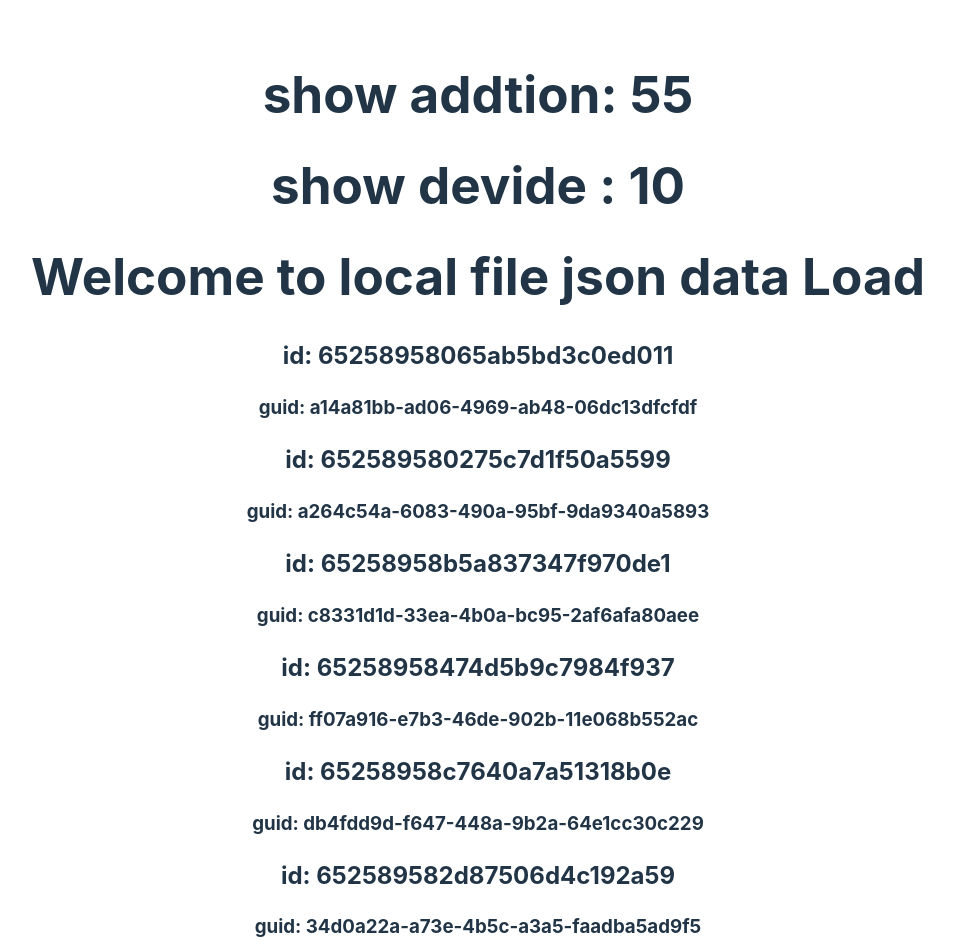
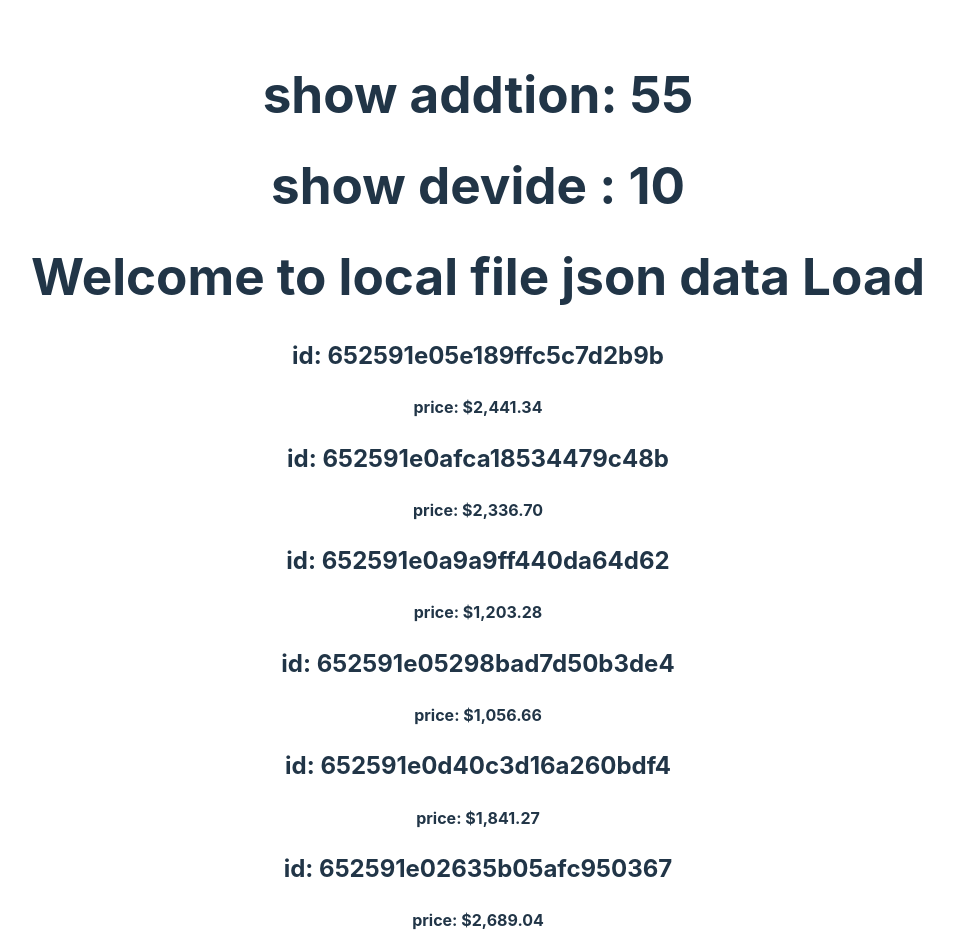
Before and after one commit to asib11/react-bootcamp, a React (Vite) app in the folder react-core/: page / in a window 1280 px wide. Shown: the top 952 px of the page, without its empty margins (162-1115 px from the left). Built offline with nearby package versions, Linux system fonts and the light colour scheme.

Commit message:
fetch data from local json file

```diff
--- a/react-core/public/data.json
+++ b/react-core/public/data.json
@@ -1,37 +1,37 @@
 [
     {
-      "id": "65258958065ab5bd3c0ed011",
-      "index": 0,
-      "guid": "a14a81bb-ad06-4969-ab48-06dc13dfcfdf"
+      "id": "652591e05e189ffc5c7d2b9b",
+      "guid": "f57fb183-476b-4b28-95c7-99a8b6591ace",
+      "balance": "$2,441.34"
     },
     {
-      "id": "652589580275c7d1f50a5599",
-      "index": 1,
-      "guid": "a264c54a-6083-490a-95bf-9da9340a5893"
+      "id": "652591e0afca18534479c48b",
+      "guid": "1f66f19e-5be6-4591-99ad-c4348f6aacaa",
+      "balance": "$2,336.70"
     },
     {
-      "id": "65258958b5a837347f970de1",
-      "index": 2,
-      "guid": "c8331d1d-33ea-4b0a-bc95-2af6afa80aee"
+      "id": "652591e0a9a9ff440da64d62",
+      "guid": "f5973f1e-3930-473a-9ac3-2b81666f2bd8",
+      "balance": "$1,203.28"
     },
     {
-      "id": "65258958474d5b9c7984f937",
-      "index": 3,
-      "guid": "ff07a916-e7b3-46de-902b-11e068b552ac"
+      "id": "652591e05298bad7d50b3de4",
+      "guid": "68817c93-8ea9-4588-8635-a0881b38e40f",
+      "balance": "$1,056.66"
     },
     {
-      "id": "65258958c7640a7a51318b0e",
-      "index": 4,
-      "guid": "db4fdd9d-f647-448a-9b2a-64e1cc30c229"
+      "id": "652591e0d40c3d16a260bdf4",
+      "guid": "9a2fd3c0-6022-4bc6-bbeb-ad720d08e01b",
+      "balance": "$1,841.27"
     },
     {
-      "id": "652589582d87506d4c192a59",
-      "index": 5,
-      "guid": "34d0a22a-a73e-4b5c-a3a5-faadba5ad9f5"
+      "id": "652591e02635b05afc950367",
+      "guid": "552fae28-49b7-4775-81be-563c0756508a",
+      "balance": "$2,689.04"
     },
     {
-      "id": "652589587248a1437ace694d",
-      "index": 6,
-      "guid": "45d3e6c1-7c43-439f-b3f1-dc17e75f5f05"
+      "id": "652591e02c7d957240f92394",
+      "guid": "f80c562e-96aa-486b-b726-53befc3796c7",
+      "balance": "$2,252.39"
     }
   ]
--- a/react-core/src/components/Dataloadapi/DataShow.jsx
+++ b/react-core/src/components/Dataloadapi/DataShow.jsx
@@ -1,11 +1,17 @@
-const DataShow = (props) => {
-    const {id, guid} = props.jData ;
+import PropTypes from 'prop-types';
+
+const DataShow = props => {
+    const {id,  balance} = props.jData ;
     return (
         <div>
             <h2>id: {id}</h2>
-            <h3>guid: {guid}</h3>
+            {/* <h3>guid: {guid}</h3> */}
+            <h4>price: {balance}</h4>
         </div>
     );
 };
 
+DataShow.propTypes = {
+  jData: PropTypes.object, // Use the appropriate PropTypes type
+};
 export default DataShow;
```
